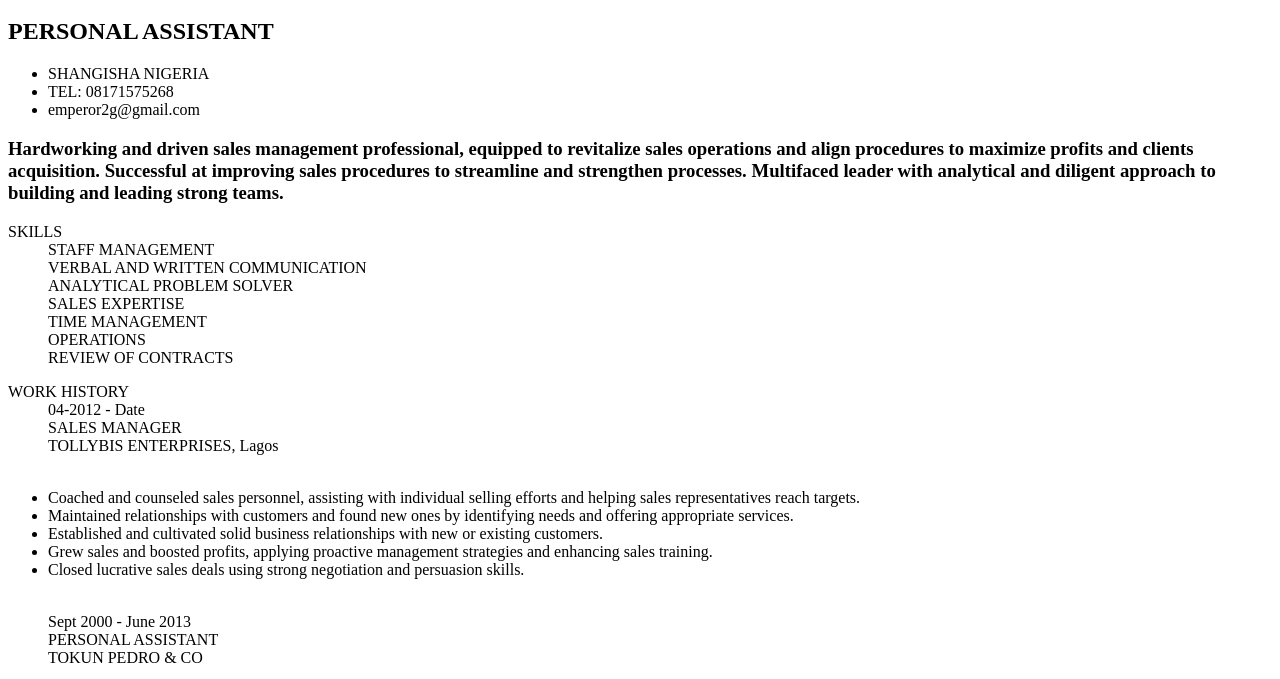
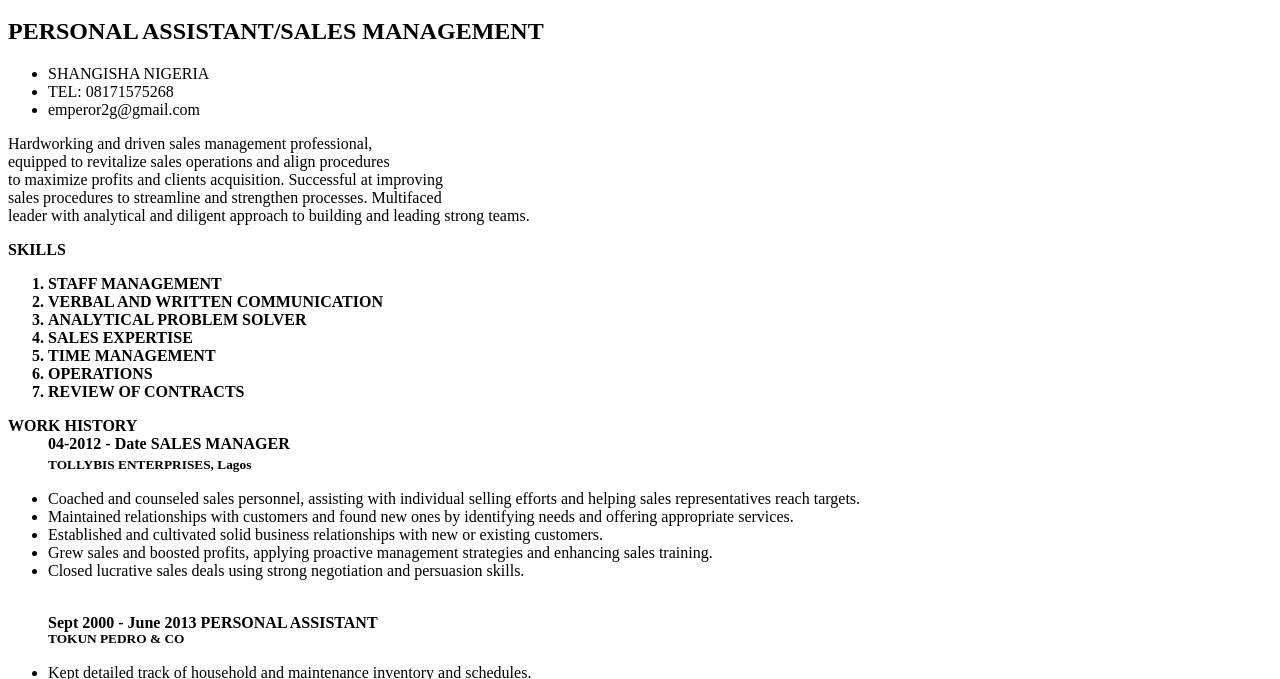
Before and after one commit to JamesAbiolaBisiriyu/my_cv, a plain HTML site: page index.html in a window 1280 px wide. Shown: the part 48-727 px from the top of the page. Drawn offline with Linux system fonts and the light colour scheme.

Commit message:
Changed heading SKILL to an Ordered list, including bolding text

```diff
--- a/index.html
+++ b/index.html
@@ -2,29 +2,32 @@
   <head><title>MY CV</title></head>
   <body>
     <h1>JAMES ABIOLA BISIRIYU</h1>
-    <h2>PERSONAL ASSISTANT</h2>
+    <h2>PERSONAL ASSISTANT/SALES MANAGEMENT</h2>
+
     <ul>
       <li>SHANGISHA NIGERIA</li>
       <li>TEL: 08171575268</li>
       <li>emperor2g@gmail.com</li>
     </ul>
-    <p><h3>Hardworking and driven sales management professional,
-      equipped to revitalize sales operations and align procedures
-      to maximize profits and clients acquisition. Successful at improving
-      sales procedures to streamline and strengthen processes. Multifaced
-      leader with analytical and diligent approach to building and leading strong teams.</h3></p>
-    <dl><dt>SKILLS</dt>
-      <dd>STAFF MANAGEMENT</dd>
-      <dd>VERBAL AND WRITTEN COMMUNICATION</dd>
-      <dd>ANALYTICAL PROBLEM SOLVER</dd>
-      <dd>SALES EXPERTISE</dd>
-      <dd>TIME MANAGEMENT</dd>
-      <dd>OPERATIONS</dd>
-      <dd>REVIEW OF CONTRACTS</dd>
+    <p>Hardworking and driven sales management professional,<br>
+      equipped to revitalize sales operations and align procedures <br>
+      to maximize profits and clients acquisition. Successful at improving <br>
+      sales procedures to streamline and strengthen processes. Multifaced <br>
+      leader with analytical and diligent approach to building and leading strong teams.</p>
+    <dl>
+      <dt><b>SKILLS</dt>
+      <ol>
+      <li>STAFF MANAGEMENT</li>
+      <li>VERBAL AND WRITTEN COMMUNICATION</li>
+      <li>ANALYTICAL PROBLEM SOLVER</li>
+      <li>SALES EXPERTISE</li>
+      <li>TIME MANAGEMENT</li>
+      <li>OPERATIONS</li>
+      <li>REVIEW OF CONTRACTS</li></b></ol>
     </dl>
     <dl>
-      <dt>WORK HISTORY</dt>
-      <dd>04-2012 - Date <br>SALES MANAGER <br>TOLLYBIS ENTERPRISES, Lagos</dd><br>
+      <dt><b>WORK HISTORY</b></dt>
+      <dd><b>04-2012 - Date  SALES MANAGER <sub><br>TOLLYBIS ENTERPRISES, Lagos</b></sub></dd>
       <ul>
         <li>Coached and counseled sales personnel,
           assisting with individual selling efforts and helping sales representatives reach targets.</li>
@@ -33,7 +36,7 @@
         <li>Grew sales and boosted profits, applying proactive management strategies and enhancing sales training.</li>
         <li>Closed lucrative sales deals using strong negotiation and persuasion skills.</li>
       </ul><br>
-      <dd>Sept 2000 - June 2013 <br> PERSONAL ASSISTANT <br> TOKUN PEDRO & CO</dd>
+      <dd><b>Sept 2000 - June 2013 PERSONAL ASSISTANT <br><sub> TOKUN PEDRO & CO</b></sub></dd>
       <ul>
         <li>Kept detailed track of household and maintenance inventory and schedules.</li>
         <li>Oversaw personal and professional calendars and coordinated appointments for future events.</li>
@@ -45,7 +48,7 @@
         <li>Attended meetings, took notes and tracked action items.</li>
         <li>Answered phone calls and addressed customer questions and concerns to promote satisfaction and continued business.</li>
       </ul><br>
-      <dt> <b> EDUCATION</b></dt>
+      <dt> <b> EDUCATION</b></dt><br>
       <dd><b>June 1992 - June 1996 - Junior Secondary School Certificate: Art </b><br><sub> Bright Star Comprehensive High School - Lagos NIGERIA</sub></dd><br>
       <dd><b>SEPT 1996 - JUNE 1999 - WEST AFRICA SCHOOL CERTIFICATE EXAM : ART </b><br> <sub>Toyibat Comprehensive High School - Lagos NIGERIA</sub></dd><br>
       <dd><b> MARCH 2023 - ALLISON - ONLINE BASED</b><sub><br>Web Development With HTML And CSS For Beginners</sub></dd><br>
```
Also changed, not shown: Myimage.jpg (added).
